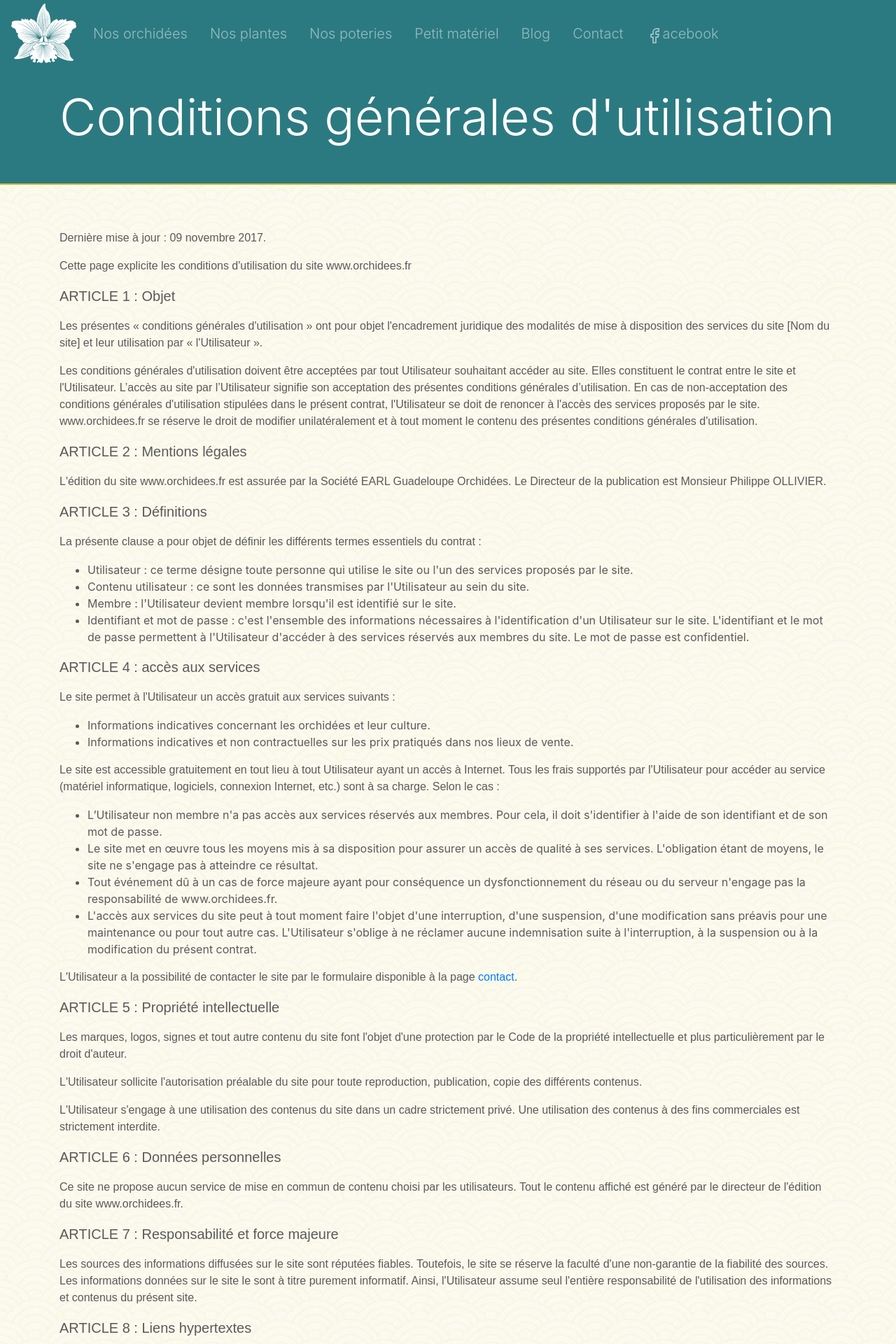
After one commit to sighill/orchid, a Django app: template mainsite/templates/mainsite/cgu.html in a window 1280 px wide. The commit adds this page. Shown: the top 1920 px of the page at 70% size. Run offline with Django 3.2, Linux system fonts and the light colour scheme; the template is opened without the code that fills it: most values are stand-ins (such as "Sample title", 1, 10 or a date in 2020); some libraries are stand-ins or nearby versions; some web fonts are replaced.

Commit message:
all pages up. Working on blog.

```diff
--- a/mainsite/static/mainsite/css/custom.css
+++ b/mainsite/static/mainsite/css/custom.css
@@ -73,6 +73,7 @@ p{
 	padding: 0;
 	background-color: #2c7a81;
 	border-radius: 0px;
+	border-bottom: 2px solid #CCB832;
 }
 
 .bordered{
@@ -143,6 +144,14 @@ p{
 	max-height: 28rem;
 }
 
+.home_boutique_img{
+	height: 600px;
+}
+
+footer{
+	border-top: solid 2px #CCB832;
+}
+
 @media (max-width: 1199px) {
 
 }
@@ -155,7 +164,6 @@ p{
 	.display-3{
 		font-size: 3rem;
 	}
-
 
 }
 
--- a/mainsite/templates/mainsite/base.html
+++ b/mainsite/templates/mainsite/base.html
@@ -8,6 +8,8 @@
     <link rel="icon" href="../../../../favicon.ico">
 
     <title>{{main_title}}</title>
+
+    {% load staticfiles %}
 
     <!-- Bootstrap core CSS -->
     <link rel="stylesheet" href="/static/mainsite/css/bootstrap.min.css">
@@ -57,7 +59,7 @@
                 &middot;&nbsp;<a class="white" href="/contact">Nous contacter</a><br>
                 &middot;&nbsp;<a class="white" target="_blank" href="https://www.facebook.com/Guadeloupe-orchid%C3%A9es-909582925797601/">Notre page facebook</a> <br>
                 &middot;&nbsp;<a class="white" href="/confidentialite">Politique de confidentialité</a><br>
-                &middot;&nbsp;<a class="white" href="/terms">Conditions d'utilisation</a><br>
+                &middot;&nbsp;<a class="white" href="/cgu">Conditions d'utilisation</a><br>
                 &middot;&nbsp;<span>© Guadeloupe orchidées. Tous droits réservés.</span>
             </p>
         </div>
--- /dev/null
+++ b/mainsite/templates/mainsite/cgu.html
@@ -0,0 +1,100 @@
+{% extends "mainsite/base.html" %}
+{% block content %}
+
+<div class="jumbotron">
+
+    <div class="container">
+        <h1 class="display-3 white pb-5">Conditions générales d'utilisation</h1>
+    </div>
+
+</div>
+
+<div class="container">
+
+    <p>Dernière mise à jour : 09 novembre 2017.</p>
+    <p>Cette page explicite les conditions d'utilisation du site www.orchidees.fr</p>
+
+    <p class="lead">ARTICLE 1 : Objet</p>
+
+    <p>Les présentes « conditions générales d'utilisation » ont pour objet l'encadrement juridique des modalités de mise à disposition des services du site [Nom du site] et leur utilisation par « l'Utilisateur ».
+
+    <p>Les conditions générales d'utilisation doivent être acceptées par tout Utilisateur souhaitant accéder au site. Elles constituent le contrat entre le site et l'Utilisateur. L’accès au site par l’Utilisateur signifie son acceptation des présentes conditions générales d’utilisation. En cas de non-acceptation des conditions générales d'utilisation stipulées dans le présent contrat, l'Utilisateur se doit de renoncer à l'accès des services proposés par le site. www.orchidees.fr se réserve le droit de modifier unilatéralement et à tout moment le contenu des présentes conditions générales d'utilisation.</p>
+
+<p class="lead">ARTICLE 2 : Mentions légales</p>
+
+<p>L'édition du site www.orchidees.fr est assurée par la Société EARL Guadeloupe Orchidées. Le Directeur de la publication est Monsieur Philippe OLLIVIER.</p>
+
+<p class="lead">ARTICLE 3 : Définitions</p>
+
+<p>La présente clause a pour objet de définir les différents termes essentiels du contrat :</p>
+
+<ul>
+    <li>Utilisateur : ce terme désigne toute personne qui utilise le site ou l'un des services proposés par le site.</li>
+    <li>Contenu utilisateur : ce sont les données transmises par l'Utilisateur au sein du site.</li>
+    <li>Membre : l'Utilisateur devient membre lorsqu'il est identifié sur le site.</li>
+    <li>Identifiant et mot de passe : c'est l'ensemble des informations nécessaires à l'identification d'un Utilisateur sur le site. L'identifiant et le mot de passe permettent à l'Utilisateur d'accéder à des services réservés aux membres du site. Le mot de passe est confidentiel.</li>
+</ul>
+
+<p class="lead">ARTICLE 4 : accès aux services</p>
+
+<p>Le site permet à l'Utilisateur un accès gratuit aux services suivants :</p>
+<ul>
+    <li>Informations indicatives concernant les orchidées et leur culture.</li>
+    <li>Informations indicatives et non contractuelles sur les prix pratiqués dans nos lieux de vente.</li>
+</ul>
+
+<p>Le site est accessible gratuitement en tout lieu à tout Utilisateur ayant un accès à Internet. Tous les frais supportés par l'Utilisateur pour accéder au service (matériel informatique, logiciels, connexion Internet, etc.) sont à sa charge. Selon le cas :</p>
+<ul>
+    <li>L’Utilisateur non membre n'a pas accès aux services réservés aux membres. Pour cela, il doit s'identifier à l'aide de son identifiant et de son mot de passe.</li>
+    <li>Le site met en œuvre tous les moyens mis à sa disposition pour assurer un accès de qualité à ses services. L'obligation étant de moyens, le site ne s'engage pas à atteindre ce résultat.</li>
+    <li>Tout événement dû à un cas de force majeure ayant pour conséquence un dysfonctionnement du réseau ou du serveur n'engage pas la responsabilité de www.orchidees.fr.</li>
+    <li>L'accès aux services du site peut à tout moment faire l'objet d'une interruption, d'une suspension, d'une modification sans préavis pour une maintenance ou pour tout autre cas. L'Utilisateur s'oblige à ne réclamer aucune indemnisation suite à l'interruption, à la suspension ou à la modification du présent contrat.</li>
+</ul>
+
+<p>L'Utilisateur a la possibilité de contacter le site par le formulaire disponible à la page <a href="/contact">contact</a>.</p>
+
+<p class="lead">ARTICLE 5 : Propriété intellectuelle</p>
+
+<p>Les marques, logos, signes et tout autre contenu du site font l'objet d'une protection par le Code de la propriété intellectuelle et plus particulièrement par le droit d'auteur.</p>
+<p>L'Utilisateur sollicite l'autorisation préalable du site pour toute reproduction, publication, copie des différents contenus.</p>
+<p>L'Utilisateur s'engage à une utilisation des contenus du site dans un cadre strictement privé. Une utilisation des contenus à des fins commerciales est strictement interdite.</p>
+
+<p class="lead">ARTICLE 6 : Données personnelles</p>
+
+<p>Ce site ne propose aucun service de mise en commun de contenu choisi par les utilisateurs. Tout le contenu affiché est généré par le directeur de l'édition du site www.orchidees.fr.</p>
+
+<p class="lead">ARTICLE 7 : Responsabilité et force majeure</p>
+
+<p>Les sources des informations diffusées sur le site sont réputées fiables. Toutefois, le site se réserve la faculté d'une non-garantie de la fiabilité des sources. Les informations données sur le site le sont à titre purement informatif. Ainsi, l'Utilisateur assume seul l'entière responsabilité de l'utilisation des informations et contenus du présent site.</p>
+
+<p class="lead">ARTICLE 8 : Liens hypertextes</p>
+
+<p>Des liens hypertextes sortants sont présents sur le site, cependant les pages web où mènent ces liens n'engagent en rien la responsabilité de [Nom du site] qui n'a pas le contrôle de ces liens. L'Utilisateur s'interdit donc à engager la responsabilité du site concernant le contenu et les ressources relatives à ces liens hypertextes sortants.</p>
+
+<p class="lead">ARTICLE 9 : Évolution du contrat</p>
+
+<p>Le site se réserve à tout moment le droit de modifier les clauses stipulées dans le présent contrat et à informer de la date de dernière mise à jour .</p>
+
+<p class="lead">ARTICLE 10 : Durée</p>
+
+<p>La durée du présent contrat est indéterminée. Le contrat produit ses effets à l'égard de l'Utilisateur à compter de l'utilisation du service.</p>
+
+<p class="lead">ARTICLE 11 : Droit applicable et juridiction compétente</p>
+
+
+<p>La législation française s'applique au présent contrat. En cas d'absence de résolution amiable d'un litige né entre les parties, seuls les tribunaux de la <i>Cour d'Appel de Basse-Terre; 4 Boulevard Félix Eboué 97100 BASSE TERRE</i> sont compétents.</p>
+
+<p class="lead">ARTICLE 12 : Publication par l’Utilisateur</p>
+
+<p>Le site ne permet pas pour l'instant de publier des commentaires ou des informations personnelles.</p><!--
+
+Dans ses publications, le membre s’engage à respecter les règles de la Netiquette et les règles de droit en vigueur.
+
+Le site exerce une modération [a priori / a posteriori] sur les publications et se réserve le droit de refuser leur mise en ligne, sans avoir à s’en justifier auprès du membre.
+
+Le membre reste titulaire de l’intégralité de ses droits de propriété intellectuelle. Mais en publiant une publication sur le site, il cède à la société éditrice le droit non exclusif et gratuit de représenter, reproduire, adapter, modifier, diffuser et distribuer sa publication, directement ou par un tiers autorisé, dans le monde entier, sur tout support (numérique ou physique), pour la durée de la propriété intellectuelle. Le Membre cède notamment le droit d'utiliser sa publication sur internet et sur les réseaux de téléphonie mobile.
+
+La société éditrice s'engage à faire figurer le nom du membre à proximité de chaque utilisation de sa publication.-->
+
+</div>
+{% endblock %}
--- a/mainsite/templates/mainsite/navbar.html
+++ b/mainsite/templates/mainsite/navbar.html
@@ -9,7 +9,7 @@
         <a class="nav-link lead" href="/orchidees">Nos orchidées</a>
       </li>
       <li class="nav-item mr-3">
-        <a class="nav-link lead" href="/plantes">Nos autres plantes</a>
+        <a class="nav-link lead" href="/plantes">Nos plantes</a>
       </li>
       <li class="nav-item mr-3">
         <a class="nav-link lead" href="/pots">Nos poteries</a>
@@ -24,7 +24,7 @@
         <a class="nav-link lead" href="/contact">Contact</a>
       </li>
       <li class="nav-item mr-3">
-        <a class="nav-link lead" target="_blank" href="https://www.facebook.com/Guadeloupe-orchid%C3%A9es-909582925797601/"><span data-feather="facebook"></span>acebook</a>
+        <a class="nav-link lead" target="_blank" href="https://www.facebook.com/Guadeloupe-orchid%C3%A9es-909582925797601/"><span class="align-bottom" data-feather="facebook"></span>acebook</a>
       </li>
     </ul>
 <!--     <form class="form-inline mt-2 mt-md-0">
--- a/mainsite/urls.py
+++ b/mainsite/urls.py
@@ -26,4 +26,6 @@ urlpatterns = [
     url(r'materiel', HardwareIndex, {'hardware_category' : Materiel}),
     url(r'contact', Contact),
     url(r'confidentialite', Privacy),
+    url(r'cgu', Terms),
+    url(r'blog', BlogIndex),
 ]
```
Also changed, not shown: mainsite/admin.py (+12 -0 lines), mainsite/models.py (+34 -0 lines), mainsite/templates/mainsite/blog_index.html (added, +65 -0 lines), mainsite/templates/mainsite/blog_tag_index.html (added, +48 -0 lines), mainsite/templates/mainsite/contact.html (+5 -2 lines), mainsite/templates/mainsite/home.html (+10 -8 lines), mainsite/views.py (+64 -1 lines), db.sqlite3, mainsite/migrations/0008_blogtag_postblog.py (added), mainsite/static/mainsite/img/main/boutique_fade_right.png (added), mainsite/static/mainsite/img/plante/Livistona_lanuginosa.jpg, mainsite/static/mainsite/img/plante/copernicia_alba.jpg.
